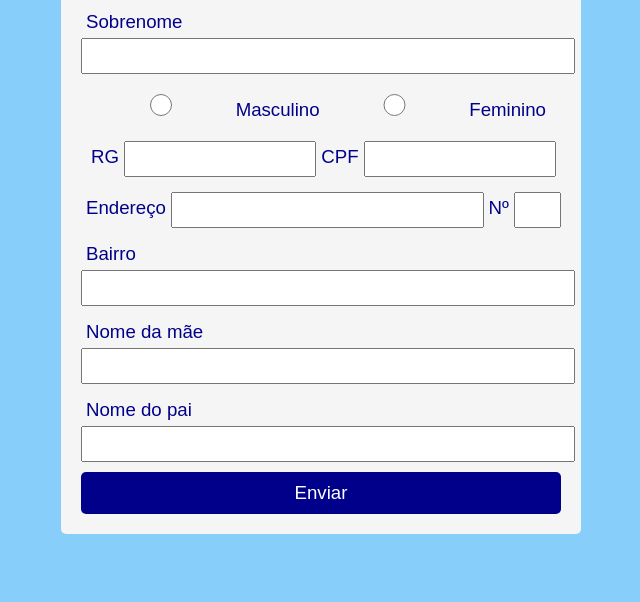
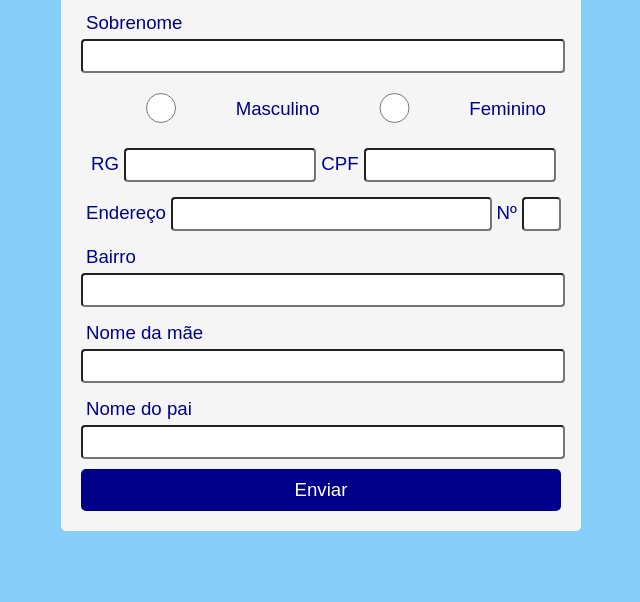
Before and after one commit to ivaraujo/form-cadastro, a plain HTML site: page index.html in a window 1280 px wide. Shown: the part 198-800 px from the top of the page, without its empty margins (319-959 px from the left). Drawn offline with Linux system fonts and the light colour scheme.

Commit message:
Ajuste no espaçamento

```diff
--- a/css/index.css
+++ b/css/index.css
@@ -41,7 +41,9 @@ form{
 input{
     width: 100%;
     margin-bottom: 10px;
-    padding: 5px;
+    height: 30px;
+    border-radius: 4px;
+
 }
 
 label{
--- a/index.html
+++ b/index.html
@@ -4,7 +4,7 @@
     <meta charset="UTF-8">
     <meta http-equiv="X-UA-Compatible" content="IE=edge">
     <meta name="viewport" content="width=device-width, initial-scale=1.0">
-    <title>Formulário de Casdastro</title>
+    <title>Formulário de Cadastro</title>
     <link rel="stylesheet" href="css/index.css">
 </head>
 <body>
```
